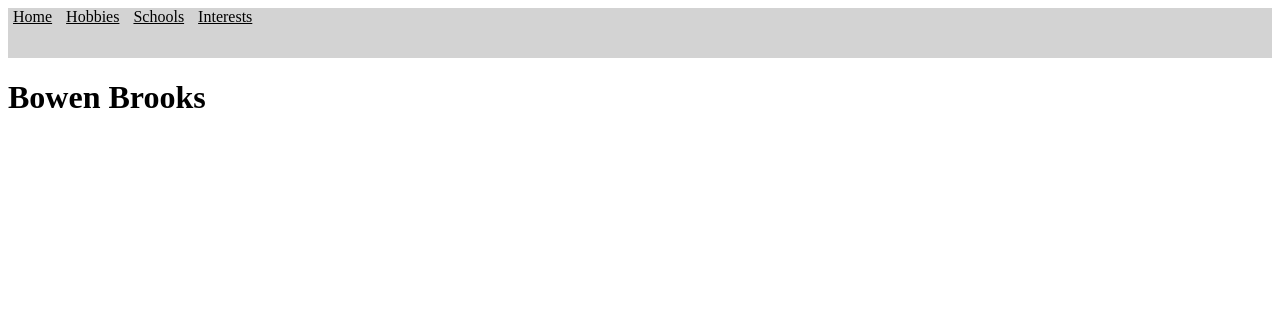
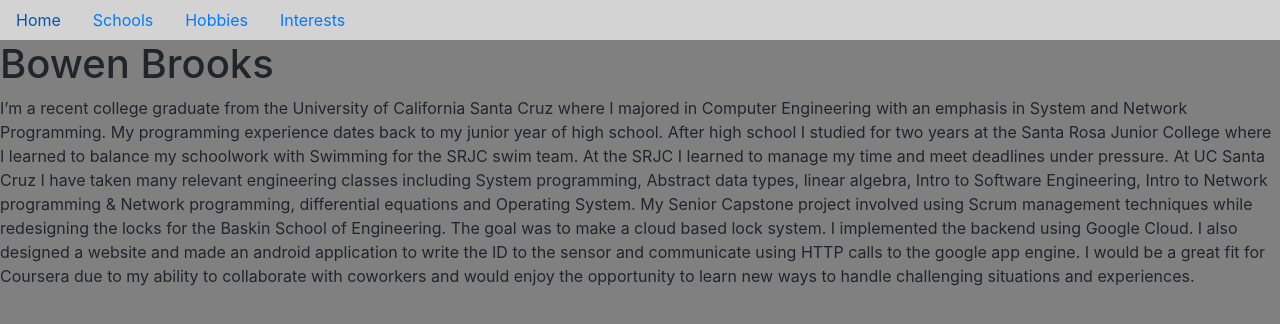
Before and after one commit to bojbrook/edX-Project0, a plain HTML site: page index.html in a window 1280 px wide. Drawn offline with nearby package versions, Linux system fonts and the light colour scheme.

Commit message:
added bootstrap and School page

```diff
--- a/index.css
+++ b/index.css
@@ -1,10 +1,13 @@
-#nav-bar{
-  background-color: lightgray;
-  height: 50px;
+.nav{
+  width: 100%;
 }
 
-.nav-item{
+/* .nav-item{
   text-align: center;
   color: black;
   padding: 5px;
+} */
+
+body{
+  background-color: grey;
 }
--- a/index.html
+++ b/index.html
@@ -1,17 +1,39 @@
 <!DOCTYPE html>
 <html lang="en" dir="ltr">
+
 <head>
   <meta charset="utf-8">
   <title>My Webpage</title>
+  <link rel="stylesheet" href="https://stackpath.bootstrapcdn.com/bootstrap/4.1.3/css/bootstrap.min.css" integrity="sha384-MCw98/SFnGE8fJT3GXwEOngsV7Zt27NXFoaoApmYm81iuXoPkFOJwJ8ERdknLPMO" crossorigin="anonymous">
   <link rel="stylesheet" href="index.css">
 </head>
+
 <body>
-    <div id="nav-bar">
-      <a class="nav-item" href="#">Home</a>
-      <a class="nav-item" href="#">Hobbies</a>
-      <a class="nav-item" href="#">Schools</a>
-      <a class="nav-item" href="#">Interests</a>
+  <div class="container-fullwidth">
+    <ul class="nav" style="background: lightgray;">
+      <li class="nav-item">
+        <a class="nav-link" href="index.html">Home</a>
+      <li class="nav-item">
+        <a class="nav-link" href="Schools.html">Schools</a>
+      </li>
+      </li>
+      <li class="nav-item">
+        <a class="nav-link" href="#">Hobbies</a>
+      </li>
+      <li class="nav-item">
+        <a class="nav-link" href="#">Interests</a>
+      </li>
+    </ul>
+    <h1>Bowen Brooks</h1>
+    <p>I’m a recent college graduate from the University of California Santa Cruz where I majored in Computer Engineering with an emphasis in System and Network Programming. My programming experience dates back to my junior year of high school.
+      After high school I studied for two years at the Santa Rosa Junior College where I learned to balance my schoolwork with Swimming for the SRJC swim team. At the SRJC I learned to manage my time and meet deadlines under pressure. At UC Santa
+      Cruz I have taken many relevant engineering classes including System programming, Abstract data types, linear algebra, Intro to Software Engineering, Intro to Network programming & Network programming, differential equations and Operating
+      System. My Senior Capstone project involved using Scrum management techniques while redesigning the locks for the Baskin School of Engineering. The goal was to make a cloud based lock system. I implemented the backend using Google Cloud. I
+      also designed a website and made an android application to write the ID to the sensor and communicate using HTTP calls to the google app engine. I would be a great fit for Coursera due to my ability to collaborate with coworkers and would
+      enjoy the opportunity to learn new ways to handle challenging situations and experiences.
+    </p>
   </div>
-    <h1>Bowen Brooks</h1>
+
 </body>
+
 </html>
```
Also changed, not shown: Schools.html (added, +27 -0 lines). Lines whose indentation alone changed are shown as unchanged.
